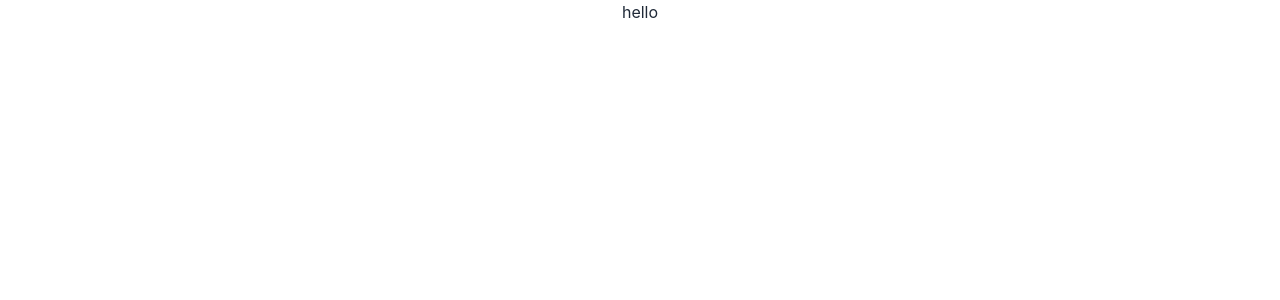
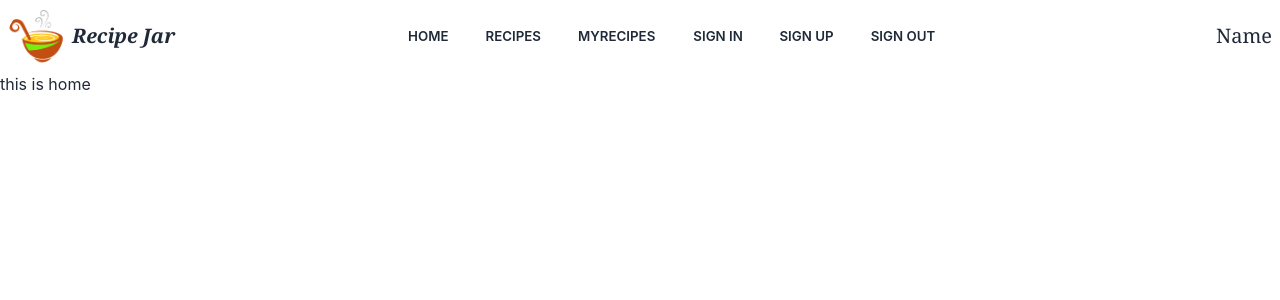
Before and after one commit to ajkn1904/recipe-jar, a React (Create React App) app: page / in a window 1280 px wide. Shown: the top 300 px of the page. Built offline with nearby package versions, Linux system fonts and the light colour scheme.

Commit message:
router & header added

```diff
--- a/src/App.js
+++ b/src/App.js
@@ -1,9 +1,46 @@
+import { RouterProvider, createBrowserRouter } from 'react-router-dom';
 import './App.css';
+import Main from './Components/Layout/Main';
+import Home from './Components/Home/Home';
+import Recipes from './Components/Recipes/Recipes';
+import MyRecipes from './Components/MyRecipes/MyRecipes';
+import SignIn from './Components/SignIn/SignIn';
+import SignUp from './Components/SignUp/SignUp';
 
 function App() {
+
+const router = createBrowserRouter([
+  {
+    path: "/",
+    element: <Main/>,
+    children: [
+      {
+        path: "/",
+        element: <Home/>
+      },
+      {
+        path: "/recipes",
+        element: <Recipes/>
+      },
+      {
+        path: "/myRecipes",
+        element: <MyRecipes/>
+      },
+      {
+        path: "/signIn",
+        element: <SignIn/>
+      },
+      {
+        path: "/signUp",
+        element: <SignUp/>
+      },
+    ]
+  }
+])
+
   return (
-    <div className="App">
-      hello
+    <div className="">
+      <RouterProvider router={router} />
     </div>
   );
 }
--- a/src/Components/Firebase/firebase.config.js
+++ b/src/Components/Firebase/firebase.config.js
@@ -1,12 +1,12 @@
 import { initializeApp } from "firebase/app";
 
 const firebaseConfig = {
-  apiKey: "AIzaSyDpIDSedI5uv17BsHxd2dbYnw54TqPDsMI",
-  authDomain: "recipe-jar.firebaseapp.com",
-  projectId: "recipe-jar",
-  storageBucket: "recipe-jar.appspot.com",
-  messagingSenderId: "582290405290",
-  appId: "1:582290405290:web:8c8a79577e8c7bf889ddd3"
+  apiKey: process.env.REACT_APP_apiKey,
+  authDomain: process.env.REACT_APP_authDomain,
+  projectId: process.env.REACT_APP_projectId,
+  storageBucket: process.env.REACT_APP_storageBucket,
+  messagingSenderId: process.env.REACT_APP_messagingSenderId,
+  appId: process.env.REACT_APP_appId
 };
 
 
--- a/src/Components/Header/Header.js
+++ b/src/Components/Header/Header.js
@@ -1,9 +1,53 @@
 import React from 'react';
+import { Link } from 'react-router-dom';
+import logo from '../../logo.svg'
 
 const Header = () => {
+
+    const menu = <>
+
+        <li><Link to='/' className='btn btn-ghost rounded font-semibold'>Home</Link></li>
+        <li><Link to='/recipes' className='btn btn-ghost rounded font-semibold'>Recipes</Link></li>
+        <li><Link to='/myRecipes' className='btn btn-ghost rounded font-semibold'>MyRecipes</Link></li>
+
+        <li><Link to='/signIn' className='btn btn-ghost rounded font-semibold'>Sign In</Link></li>
+        <li><Link to='/signUp' className='btn btn-ghost rounded font-semibold'>Sign Up</Link></li>
+
+        <li><Link to='/' className='btn btn-ghost rounded font-semibold' >Sign Out</Link></li>
+
+    </>
+
+
     return (
-        <div>
-            this is header
+        <div className="navbar bg-base-100">
+            <div className="navbar-start">
+                <div className="dropdown">
+                    <label tabIndex={0} className="btn btn-ghost lg:hidden">
+                        <svg xmlns="http://www.w3.org/2000/svg" className="h-5 w-5" fill="none" viewBox="0 0 24 24" stroke="currentColor"><path strokeLinecap="round" strokeLinejoin="round" strokeWidth="2" d="M4 6h16M4 12h8m-8 6h16" /></svg>
+                    </label>
+                    <ul tabIndex={0} className="menu menu-compact dropdown-content mt-3 p-2 shadow bg-base-100 rounded-box w-52">
+
+                        {menu}
+
+
+                    </ul>
+                </div>
+
+
+                <img src={logo} alt="logo" className="w-14 h-14 rounded-full" />
+                <Link to="/" className="mx-2 font-bold normal-case text-xl font-serif italic">Recipe Jar</Link>
+            </div>
+
+
+            <div className="navbar-center hidden lg:flex">
+                <ul className="menu menu-horizontal p-0">
+                    {menu}
+                </ul>
+            </div>
+            <div className="navbar-end w-5/12">
+                <p className="text-xl font-serif hidden sm:hidden md:hidden lg:block">Name</p>
+            </div>
+
         </div>
     );
 };
--- /dev/null
+++ b/src/Components/Home/Home.js
@@ -0,0 +1,11 @@
+import React from 'react';
+
+const Home = () => {
+    return (
+        <div>
+            this is home
+        </div>
+    );
+};
+
+export default Home;
```
Also changed, not shown: src/logo.svg.
